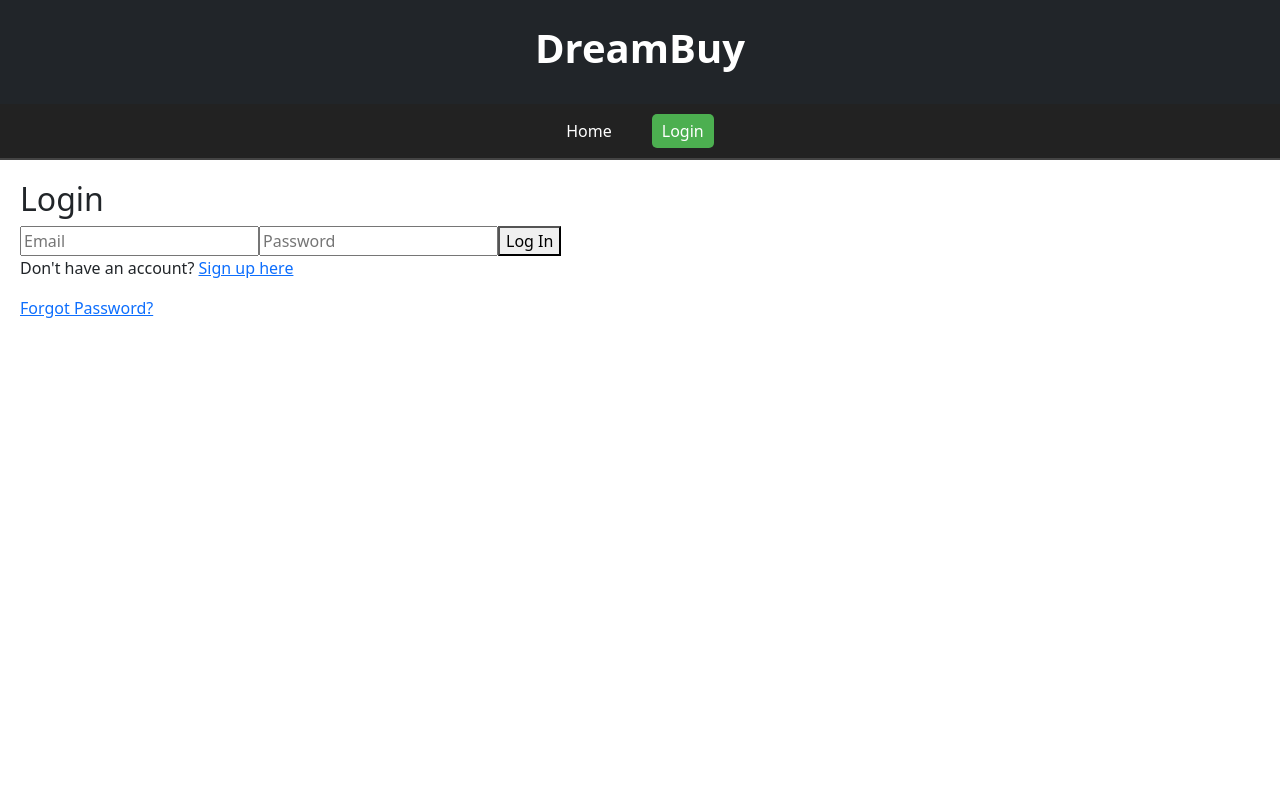
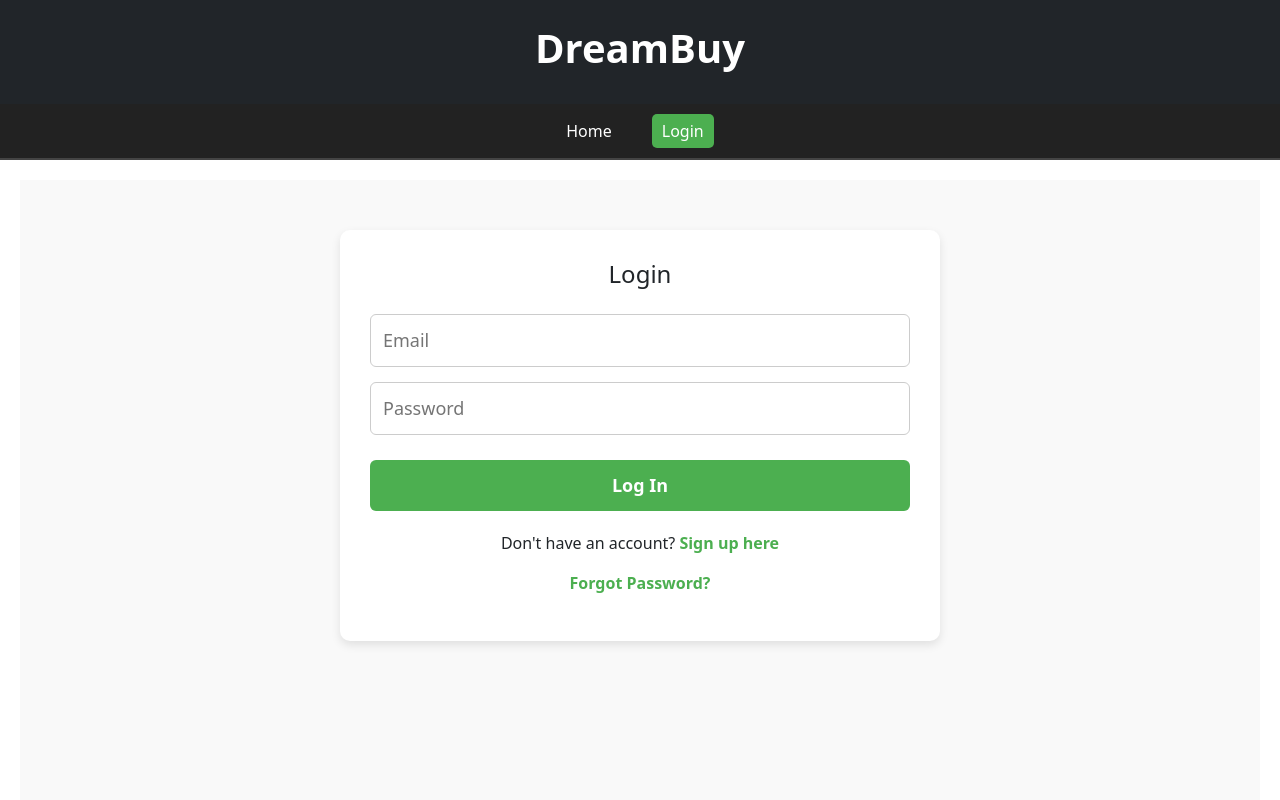
Before and after one commit to cltxvz/dreamBuy, a React (Create React App) app in the folder client/: page /login in a window 1280 px wide. Shown: the top 800 px of the page. Built offline with nearby package versions, Linux system fonts and the light colour scheme.

Commit message:
Login Page styling finished

```diff
--- a/client/src/pages/Login.js
+++ b/client/src/pages/Login.js
@@ -1,11 +1,12 @@
 import { useState, useContext } from "react";
-import { useNavigate, Link } from "react-router-dom"; // 👈 Import Link
+import { useNavigate, Link } from "react-router-dom";
 import AuthContext from "../context/AuthContext";
 
 const Login = () => {
     const { login } = useContext(AuthContext);
     const [email, setEmail] = useState("");
     const [password, setPassword] = useState("");
+    const [errorMessage, setErrorMessage] = useState("");
     const navigate = useNavigate();
 
     const handleLogin = async (e) => {
@@ -14,33 +15,97 @@ const Login = () => {
             await login(email, password);
             navigate("/");
         } catch (err) {
-            alert(err);
+            setErrorMessage("Invalid email or password.");
+            setTimeout(() => setErrorMessage(""), 3000); // Clear error after 3 sec
         }
     };
 
     return (
-        <form onSubmit={handleLogin}>
-            <h2>Login</h2>
+        <div style={{
+            display: "flex",
+            flexDirection: "column",
+            alignItems: "center",
+            paddingTop: "50px",
+            minHeight: "100vh",
+            backgroundColor: "#f9f9f9"
+        }}>
+            <form
+                onSubmit={handleLogin}
+                style={{
+                    width: "600px",
+                    padding: "30px",
+                    backgroundColor: "#fff",
+                    borderRadius: "10px",
+                    boxShadow: "0px 4px 10px rgba(0,0,0,0.1)",
+                    textAlign: "center"
+                }}
+            >
+                <h2 style={{ marginBottom: "25px", fontSize: "24px" }}>Login</h2>
+
                 <input
                     type="email"
                     placeholder="Email"
+                    value={email}
                     onChange={(e) => setEmail(e.target.value)}
                     required
+                    style={{
+                        width: "100%",
+                        padding: "12px",
+                        marginBottom: "15px",
+                        border: "1px solid #ccc",
+                        borderRadius: "6px",
+                        fontSize: "18px"
+                    }}
                 />
+
                 <input
                     type="password"
                     placeholder="Password"
+                    value={password}
                     onChange={(e) => setPassword(e.target.value)}
                     required
+                    style={{
+                        width: "100%",
+                        padding: "12px",
+                        marginBottom: "15px",
+                        border: "1px solid #ccc",
+                        borderRadius: "6px",
+                        fontSize: "18px"
+                    }}
                 />
-            <button type="submit">Log In</button>
-            <p>
-                Don't have an account? <Link to="/signup">Sign up here</Link>
+
+                <button
+                    type="submit"
+                    style={{
+                        width: "100%",
+                        padding: "12px",
+                        backgroundColor: "#4CAF50",
+                        color: "#fff",
+                        border: "none",
+                        borderRadius: "6px",
+                        cursor: "pointer",
+                        fontSize: "18px",
+                        fontWeight: "bold",
+                        marginTop: "10px"
+                    }}
+                >
+                    Log In
+                </button>
+
+                {/* Inline Error Message */}
+                {errorMessage && (
+                    <p style={{ color: "red", fontSize: "16px", marginTop: "12px" }}>{errorMessage}</p>
+                )}
+
+                <p style={{ marginTop: "20px", fontSize: "16px" }}>
+                    Don't have an account? <Link to="/signup" style={{ color: "#4CAF50", fontWeight: "bold", textDecoration: "none" }}>Sign up here</Link>
                 </p>
-            <p>
-                <Link to="/forgot-password">Forgot Password?</Link>
+
+                <p style={{ fontSize: "16px" }}>
+                    <Link to="/forgot-password" style={{ color: "#4CAF50", fontWeight: "bold", textDecoration: "none" }}>Forgot Password?</Link>
                 </p>
             </form>
+        </div>
     );
 };
 
```
Lines whose indentation alone changed are shown as unchanged.
